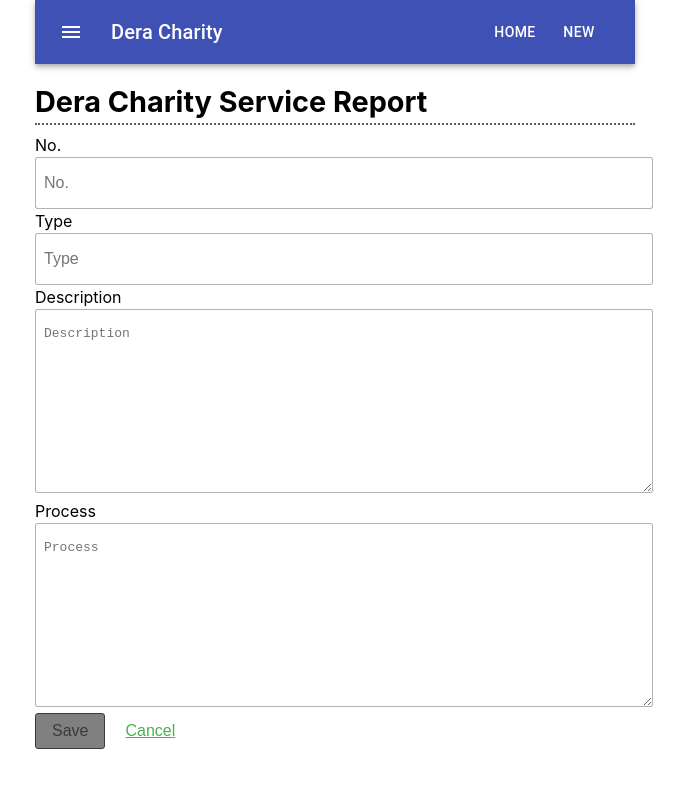
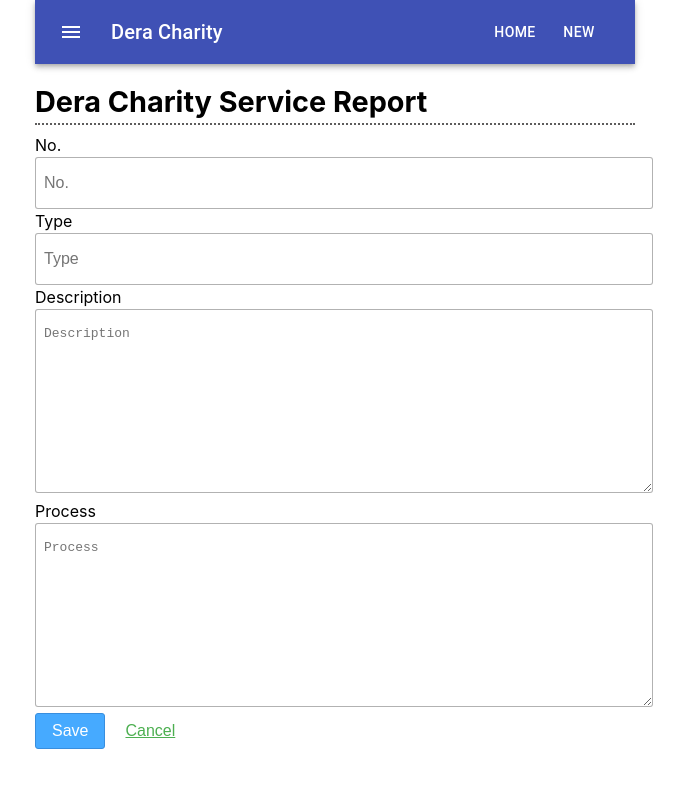
Before and after one commit to artinsepanta/myFinalApp, a React (Create React App) app: page /service-report/new in a window 1280 px wide. Shown: the top 788 px of the page, without its empty margins (305-989 px from the left). Built offline with nearby package versions, Linux system fonts and the light colour scheme.

Commit message:
save button??

```diff
--- a/src/components/service-report/create.jsx
+++ b/src/components/service-report/create.jsx
@@ -16,7 +16,6 @@ function submitForm(values, props) {
 function CreateSerReport (props) {
   return <div>
     <h1> Dera Charity Service Report</h1>
-
     <SerReportForm onSubmit ={values => submitForm(values, props)}/>
   </div>
 }
--- a/src/components/service-report/form.jsx
+++ b/src/components/service-report/form.jsx
@@ -33,7 +33,7 @@ function renderTextArea({input, lable, rows, meta: {touched, error}}) {
 }
 
 function SerReportForm(props) {
-  const { handleSubmit, pristine, submitting, valid} = props
+  const { handleSubmit, submitting, valid} = props
   return <form onSubmit={handleSubmit}>
     <Field name="no" component={renderInput} type="text" lable="No."/>
     <Field name="type" component={renderInput} type="text" lable="Type"/>
@@ -44,12 +44,13 @@ function SerReportForm(props) {
       <button
         type="submit"
         className="primary"
-        disabled = {!valid ||pristine ||submitting}
+       // disabled = {!valid ||submitting}
+       onClick={() => props.history.push('/')}
       >Save</button>
       <button
         type="button"
         className="secondary"
-        onClick={() => props.history.push('/')}
+       // onClick={() => props.history.push('/')}
       >Cancel</button>
     </div>
   </form>
--- a/src/components/service-report/show.jsx
+++ b/src/components/service-report/show.jsx
@@ -40,7 +40,7 @@ class ShowSerReport extends React.Component {
         <lable>Description</lable>
         <ol>
           {
-            description.split('\n').map(line => <li>{ line}</li>)
+          // description.split('\n').map(line => <li>{ line}</li>)
           }
         </ol>
       </div>
@@ -48,7 +48,7 @@ class ShowSerReport extends React.Component {
         <lable>Process</lable>
         <ol>
           {
-            process.split('\n').map(line => <li>{ line}</li>)
+            //process.split('\n').map(line => <li>{ line}</li>)
           }
         </ol>
       </div>
```
